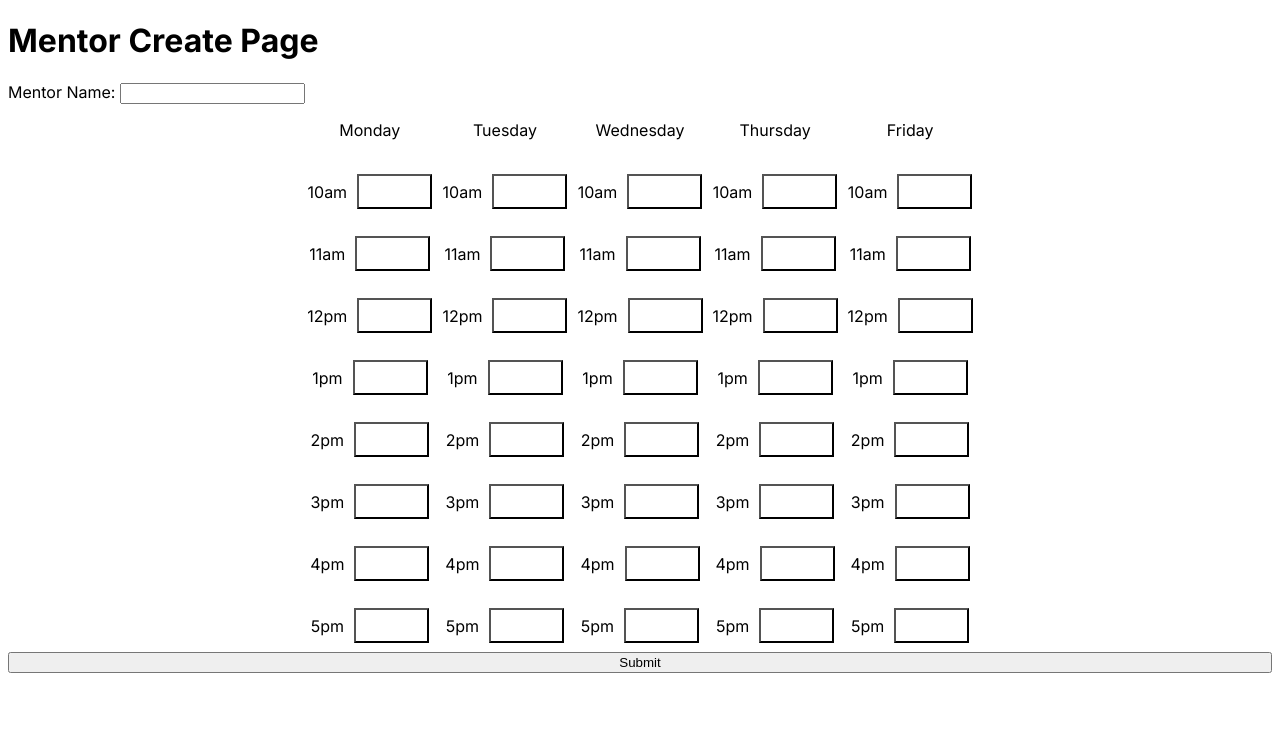
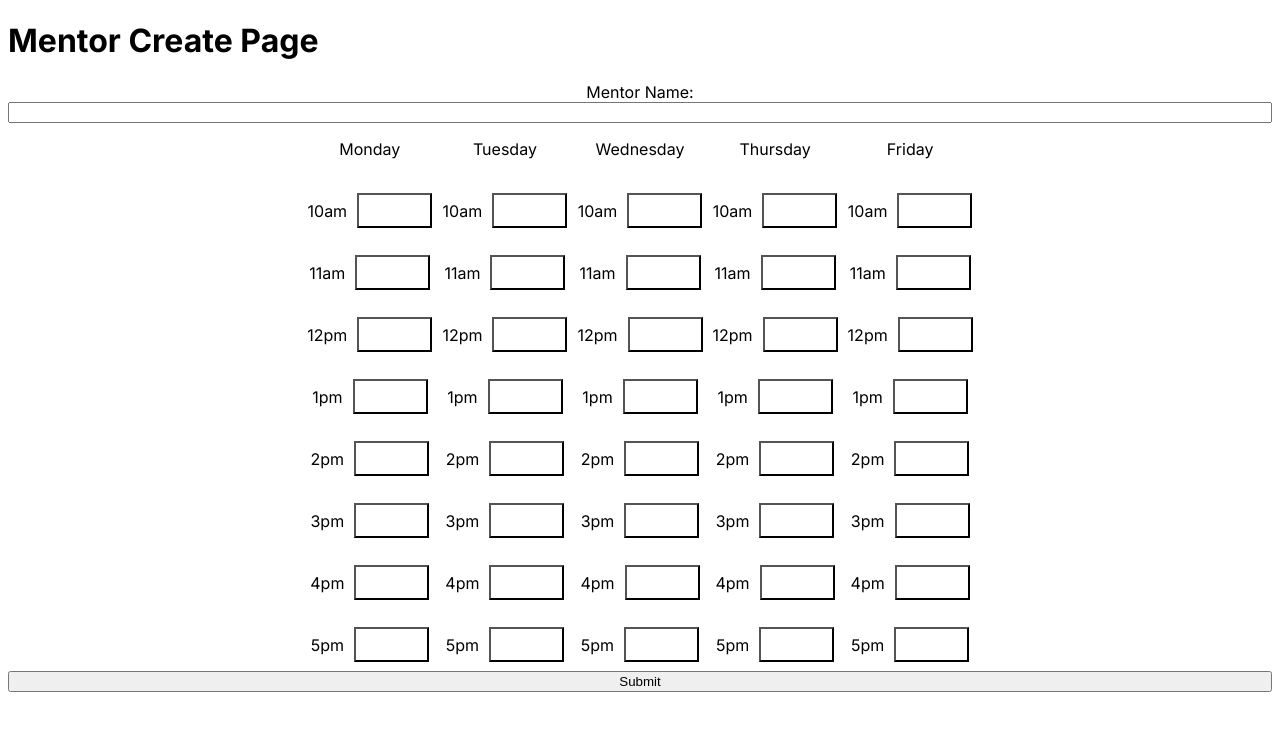
Before and after one commit to BlckHawker/Mentor-Schedule-Maker, a Next.js app: page /mentor/create in a window 1280 px wide. Shown: the top 730 px of the page. Built offline with nearby package versions, Linux system fonts and the light colour scheme.

Commit message:
add check to not add blank availability

```diff
--- a/src/app/mentor/create/page.tsx
+++ b/src/app/mentor/create/page.tsx
@@ -7,8 +7,6 @@ export default function MentorCreatePage() {
   return (
       <div>
         <h1>Mentor Create Page</h1>
-        <label>Mentor Name: </label>
-        <input type="text"></input>
         <CreateMentor></CreateMentor>
       </div>
   );
--- a/src/components/CreateMentor.tsx
+++ b/src/components/CreateMentor.tsx
@@ -1,6 +1,8 @@
 "use client";
 import Day from "@/components/Day";
+import { useState } from "react";
 const CreateMentor = () => {
+  const [warningText, setWarningText] = useState("");
   const availability = {
     Monday: [false, false, false, false, false, false, false, false],
     Tuesday: [false, false, false, false, false, false, false, false],
@@ -9,7 +11,9 @@ const CreateMentor = () => {
     Friday: [false, false, false, false, false, false, false, false],
   };
   return (
-    <div style={{ display: "flex", flexDirection:"column", justifyContent: "center" }}>
+    <div style={{ display: "flex", flexDirection: "column", justifyContent: "center", textAlign: "center" }}>
+      <label>Mentor Name: </label>
+      <input type="text"></input>
       <div style={{ display: "flex", gap: "10px", justifyContent: "center" }}>
         <Day day="Monday" availability={availability["Monday"]}></Day>
         <Day day="Tuesday" availability={availability["Tuesday"]}></Day>
@@ -17,9 +21,22 @@ const CreateMentor = () => {
         <Day day="Thursday" availability={availability["Thursday"]}></Day>
         <Day day="Friday" availability={availability["Friday"]}></Day>
       </div>
-      <button>Submit</button>
+      <button onClick={() => buttonClick()}>Submit</button>
+      <p style={{ color: "red" }}>{warningText}</p>
     </div>
   );
+
+  function buttonClick() {
+    //if availability is complexly blank, say it's invalid
+    if(Object.values(availability).flatMap(b => b).every(b => b === false)) {
+        setWarningText('Invalid Availability: No schedules were given');
+        return;
+    }
+
+    setWarningText('Schedule is good');
+
+
+  }
 };
 
 export default CreateMentor;
```
